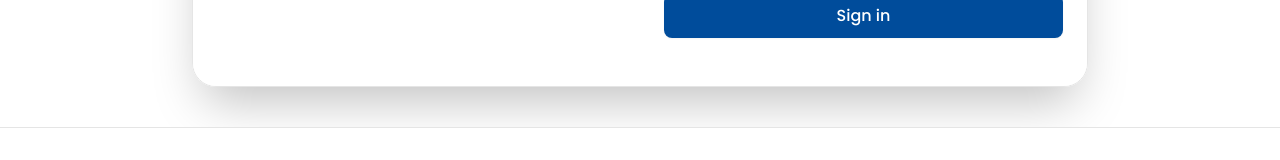
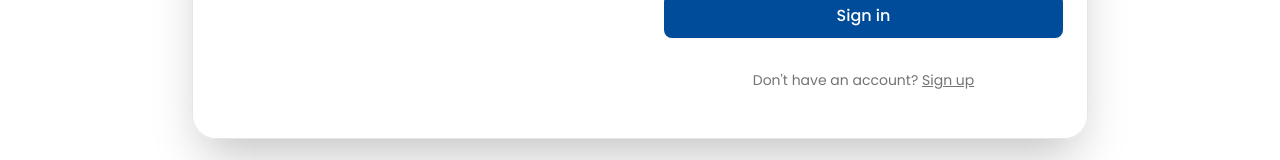
Before and after one commit to mfahadjbr/linkedin-automation-website, a Next.js app: page /login in a window 1280 px wide. Shown: the part 498-658 px from the top of the page. Built offline with nearby package versions, Linux system fonts and the light colour scheme; no server answers.

Commit message:
add signup link to login page for better user navigation

```diff
--- a/app/login/page.tsx
+++ b/app/login/page.tsx
@@ -90,6 +90,9 @@ export default function LoginPage() {
                         "Sign in"
                       )}
                     </Button>
+                    <p className="text-xs md:text-sm text-muted-foreground text-center mt-2">
+                      Don't have an account? <a href="/signup" className="underline">Sign up</a>
+                    </p>
                   </form>
                 </CardContent>
               </Card>
```
